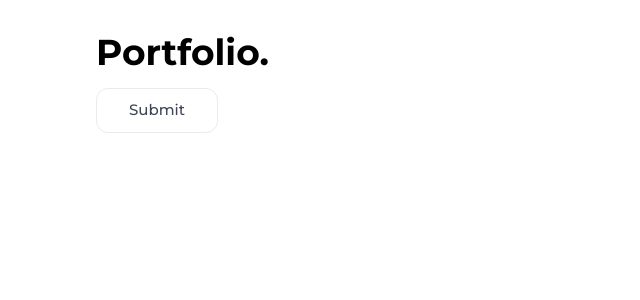
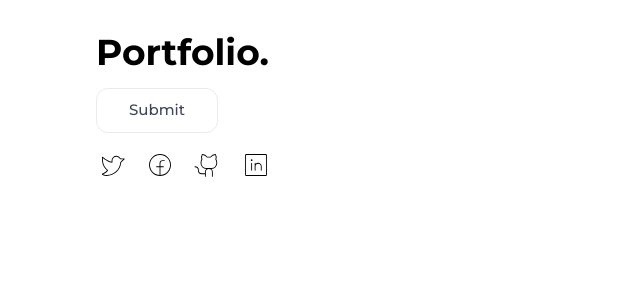
Before and after one commit to iliya-zandi/portfolio, a React (Vite) app: page / in a window 1280 px wide. Shown: the top 300 px of the page, without its empty margins (0-640 px from the left). Built offline with nearby package versions, Linux system fonts and the light colour scheme.

Commit message:
feat: add Navigation component

```diff
--- a/src/App.tsx
+++ b/src/App.tsx
@@ -6,9 +6,43 @@
 
 import React from "react";
 import Button from "./components/Button";
+import Navigation from "./components/Navigation";
+import {
+  FacebookLogo,
+  GithubLogo,
+  LinkedinLogo,
+  TwitterLogo,
+} from "@phosphor-icons/react";
 /**
  * Import React to use JSX syntax.
  */
+
+const socials = [
+  {
+    id: 1,
+    link: "1",
+    text: "Twitter",
+    icon: <TwitterLogo size={28} weight="thin" />,
+  },
+  {
+    id: 1,
+    link: "2",
+    text: "facebook",
+    icon: <FacebookLogo size={28} weight="thin" />,
+  },
+  {
+    id: 1,
+    link: "3",
+    text: "github",
+    icon: <GithubLogo size={28} weight="thin" />,
+  },
+  {
+    id: 1,
+    link: "4",
+    text: "linkedin",
+    icon: <LinkedinLogo size={28} weight="thin" />,
+  },
+];
 
 const App = () => {
   /**
@@ -18,7 +52,15 @@ const App = () => {
   return (
     <div className="container py-8">
       <h1 className="text-4xl font-bold mb-4">Portfolio.</h1>
-      <Button variant="default">Submit</Button>
+      <Button variant="default" className="mb-4">
+        Submit
+      </Button>
+      <Navigation
+        className="flex gap-x-4"
+        showIcon={true}
+        showText={false}
+        items={socials}
+      />
     </div>
   );
 };
--- a/src/assets/styles/tailwind.css
+++ b/src/assets/styles/tailwind.css
@@ -16,6 +16,16 @@
   ._button > a {
     @apply block absolute top-0 left-0 w-full h-full;
   }
+
+  ._navigation {
+    @apply relative;
+  }
+  ._navigation ul li {
+    @apply relative px-0.5 py-0.5;
+  }
+  ._navigation ul li > a {
+    @apply block w-full h-full absolute top-0 left-0;
+  }
 }
 
 @layer utilities {
--- a/src/components/Button.tsx
+++ b/src/components/Button.tsx
@@ -1,6 +1,6 @@
 /**
  * Button Component
- * A reusable button component that supports different variants and optional links.
+ * A reusable button component that supports different variants, optional links, and custom classes.
  */
 
 import React from "react";
@@ -12,21 +12,23 @@ type ButtonProps = {
   children: React.ReactNode; // Content to be displayed inside the button
   variant: "default" | "active"; // Variant of the button, default or active
   link?: string | undefined; // Optional link; if provided, an <a> tag is rendered inside
+  className?: string | null; // Optional custom class name
 };
 
 /**
  * Button component
- * Renders a button with optional link and variant styling.
+ * Renders a button with optional link, variant styling, and additional class names.
  */
 const Button: React.FC<ButtonProps> = ({
   children,
   variant = "default",
   link = null,
+  className = "",
 }) => {
   return (
     <button
       type="button"
-      className={(variant !== "active" ? "" : "active") + " _button"}
+      className={`${variant === "active" ? "active" : ""} _button ${className}`}
     >
       {/* Render an anchor tag if a link is provided */}
       {link && <a href={link}></a>}
--- /dev/null
+++ b/src/components/Navigation.tsx
@@ -0,0 +1,59 @@
+/**
+ * Navigation Component
+ * Renders a navigation menu with optional icons and text for each item.
+ */
+
+import React from "react";
+
+/**
+ * Type definition for a single navigation item.
+ */
+type ItemsOfNavigation = {
+  id: number; // Unique identifier for the item
+  text: string; // Display text
+  link?: string; // Optional URL for the item
+  icon?: React.JSX.Element; // Optional icon to display
+};
+
+/**
+ * Props type for Navigation component
+ */
+type NavigationProps = {
+  items: ItemsOfNavigation[]; // Array of navigation items
+  className: string; // Class names for the <ul> element
+  showIcon: boolean; // Flag to display icons
+  showText: boolean; // Flag to display text
+};
+
+/**
+ * Navigation component
+ * Maps over the items array and renders each item with optional text and icon.
+ */
+const Navigation: React.FC<NavigationProps> = ({
+  items,
+  className,
+  showIcon = false,
+  showText = true,
+}): React.ReactNode => {
+  return (
+    <nav className="_navigation">
+      <ul className={className}>
+        {items.map((item) => (
+          <li key={item.id}>
+            {/* Render anchor tag if link is provided */}
+            {item.link && <a href={item.link}></a>}
+            {/* Render text if showText is true */}
+            {showText && <span>{item.text}</span>}
+            {/* Render icon if showIcon is true and icon exists */}
+            {showIcon && item.icon && <span>{item.icon}</span>}
+          </li>
+        ))}
+      </ul>
+    </nav>
+  );
+};
+
+export default Navigation;
+/**
+ * Exporting Navigation as default for use in other components.
+ */
```
